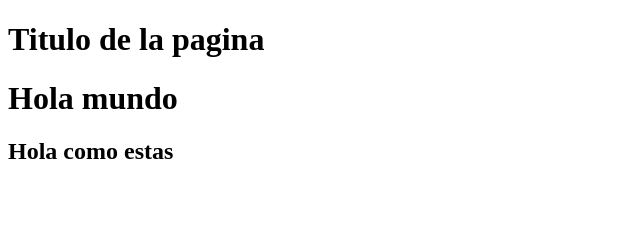
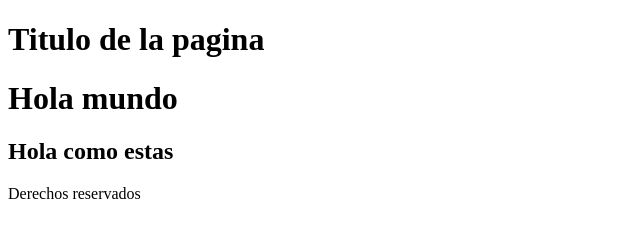
Before and after one commit to Avimael95/Udemy-heroes, a plain HTML site: page Prueba/prueba.html in a window 1280 px wide. Shown: the whole page, without its empty margins (0-640 px from the left). Drawn offline with Linux system fonts and the light colour scheme.

Commit message:
Se crea el footer

```diff
--- a/Prueba/prueba.html
+++ b/Prueba/prueba.html
@@ -13,5 +13,9 @@
             <h2>Hola como estas</h2>
         </div>
     </div>
+
+    <div class="footer">
+        <p>Derechos reservados</p>
+    </div>
 </body>
 </html>
```
